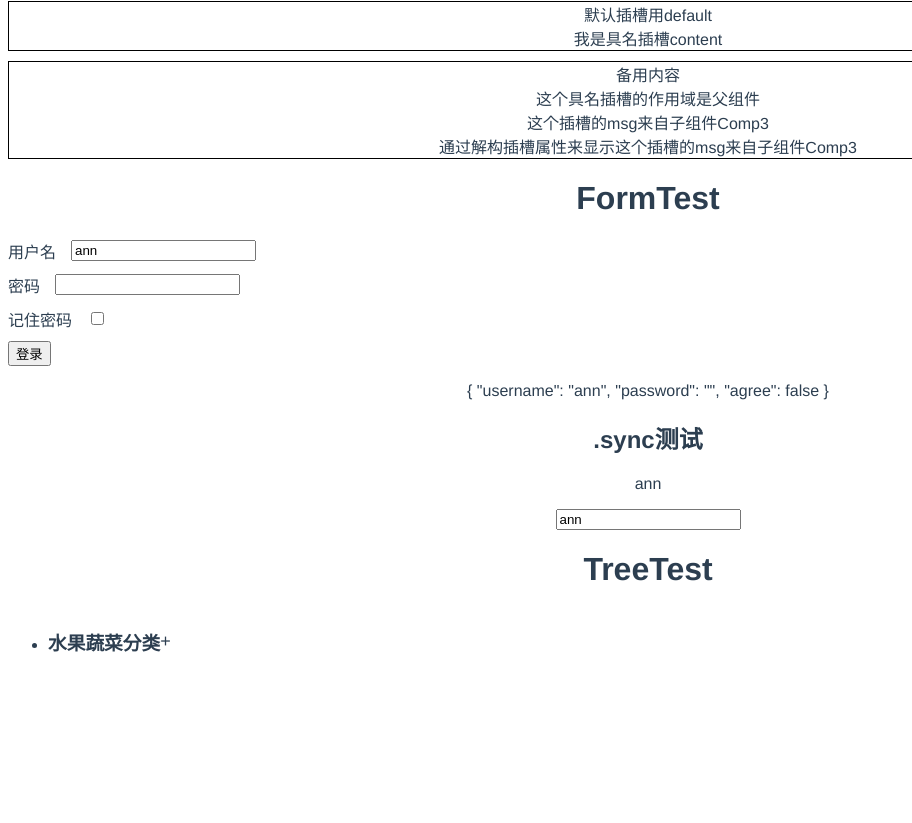
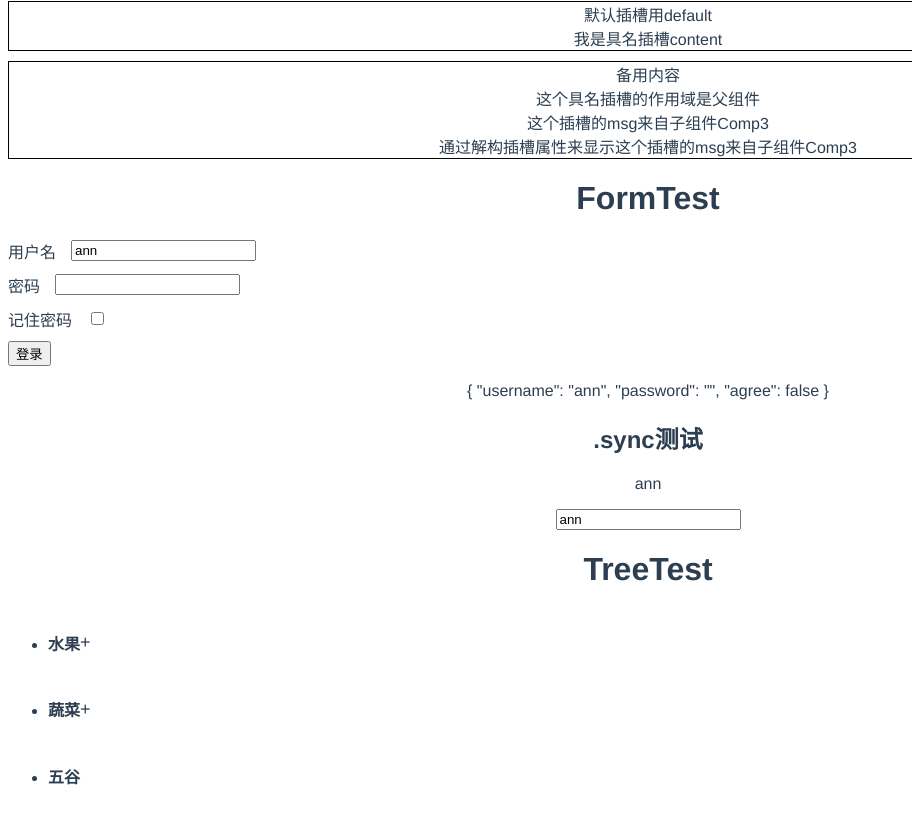
Before and after one commit to youngleish/vue-demo, a Vue app: page / in a window 1280 px wide. Shown: the part 1160-1983 px from the top of the page, without its empty margins (0-912 px from the left). Before the commit the page ends 1934 px from the top, so only its background shows below. Built offline with nearby package versions, Linux system fonts and the light colour scheme.

Commit message:
upd tree component

```diff
--- a/src/components/tree/index.vue
+++ b/src/components/tree/index.vue
@@ -2,7 +2,7 @@
     <div>
         <h1>TreeTest</h1>
         <ul>
-            <Item :model="modelData"></Item>
+            <item :model="model" v-for="model in modelData" :key="model.title"></item>
         </ul>
     </div>
 </template>
@@ -15,9 +15,60 @@
         },
         data() {
             return {
-                modelData: {
-                    title: "水果蔬菜分类",
-                    children: [
+                // modelData: {
+                //     title: "水果蔬菜分类",
+                //     children: [
+                //         {
+                //             title: "水果",
+                //             children: [
+                //                 {
+                //                     title: "苹果",
+                //                     children: [
+                //                         {title: "青苹果"},
+                //                         {title: "黄苹果"},
+                //                         {title: "嘎啦苹果"}
+                //                     ]
+                //                 },
+                //                 {
+                //                     title: "梨子",
+                //                     children: [
+                //                         {title: "青花梨"},
+                //                         {title: "鸭梨"},
+                //                         {title: "库尔勒梨"}
+                //                     ]
+                //                 },
+                //                 {
+                //                     title: "橘子"
+                //                 },
+                //                 {
+                //                     title: "香蕉"
+                //                 }
+                //             ]
+                //         },
+                //         {
+                //             title: "蔬菜",
+                //             children: [
+                //                 {
+                //                     title: "根茎类",
+                //                     children: [
+                //                         {title: "土豆"},
+                //                         {title: "红薯"},
+                //                         {title: "紫薯"}
+                //                     ]
+                //                 },
+                //                 {
+                //                     title: "叶菜",
+                //                     children: [
+                //                         {title: "菠菜"},
+                //                         {title: "油菜"},
+                //                         {title: "鸡毛菜"}
+                //                     ]
+                //                 }
+                //             ]
+                //         }
+                //     ]
+                // }
+                modelData: [
                     {
                         title: "水果",
                         children: [
@@ -65,9 +116,9 @@
                                 ]
                             }
                         ]
-                        }
+                    },
+                    {title: "五谷"}
                 ]
-                }
             }
         },
     }
--- a/src/components/tree/item.vue
+++ b/src/components/tree/item.vue
@@ -1,11 +1,11 @@
 <template>
-    <li class="item">
+    <li>
         <div class="item-head" @click="toggle">
-            <h3>{{model.title}}</h3>
-            <span class="item-folder" v-show="isFolder">{{open ? '-' : '+'}}</span>
+            <h4>{{model.title}}</h4>
+            <span class="item-folder" v-if="isFoldre">{{open ? "-" : "+"}}</span>
         </div>
-        <ul>
-            <treeItem v-show="open" v-for="model in model.children" :key="model.title" :model="model"></treeItem>
+        <ul v-show="open" v-if="isFoldre">
+           <treeItem :model="item" v-for="item in model.children" :key="item.title"></treeItem>
         </ul>
     </li>
 </template>
@@ -21,8 +21,11 @@
                 open: false
             }
         },
+        // mounted() {
+        //     console.log(this.model)
+        // },
         computed: {
-            isFolder() {
+            isFoldre() {
                 return this.model.children && this.model.children.length;
             }
         },
@@ -30,7 +33,7 @@
             toggle() {
                 this.open = !this.open
             }
-        }
+        },
     }
 </script>
 
```
Lines whose indentation alone changed are shown as unchanged.
